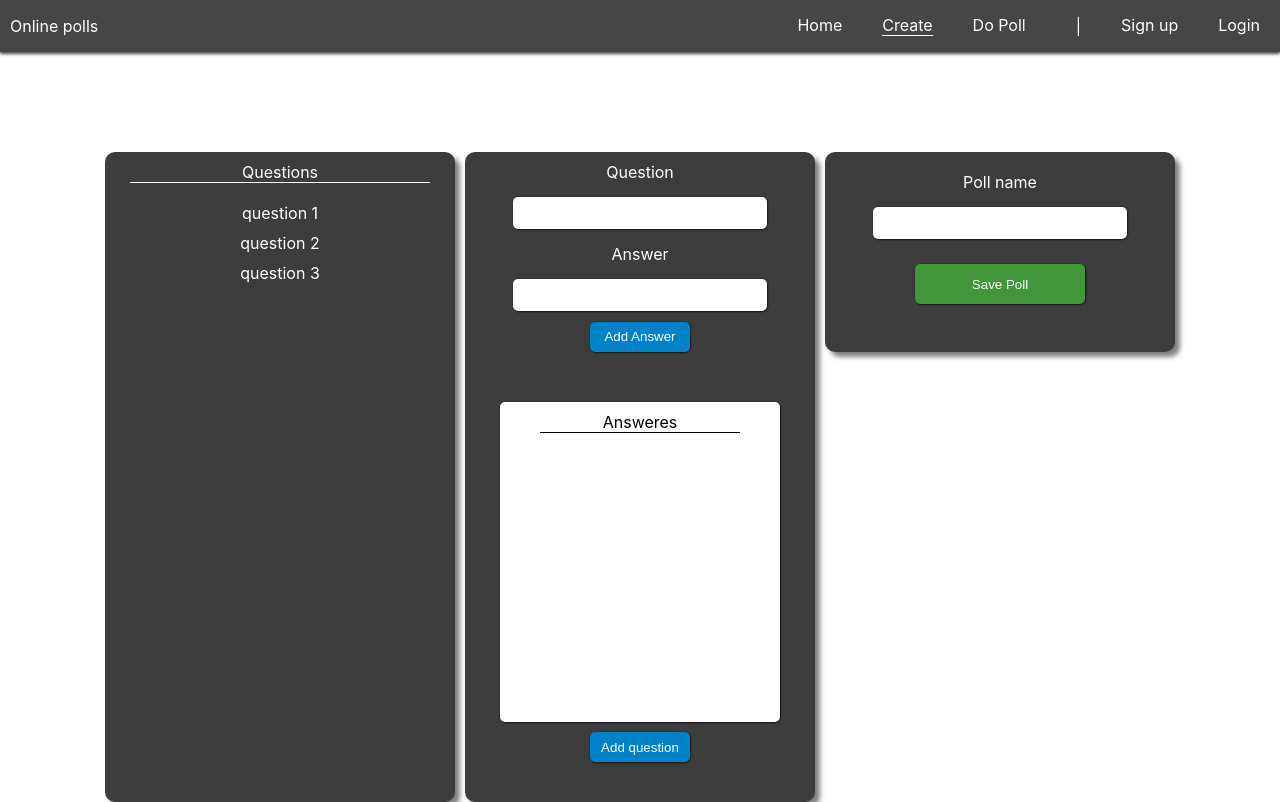
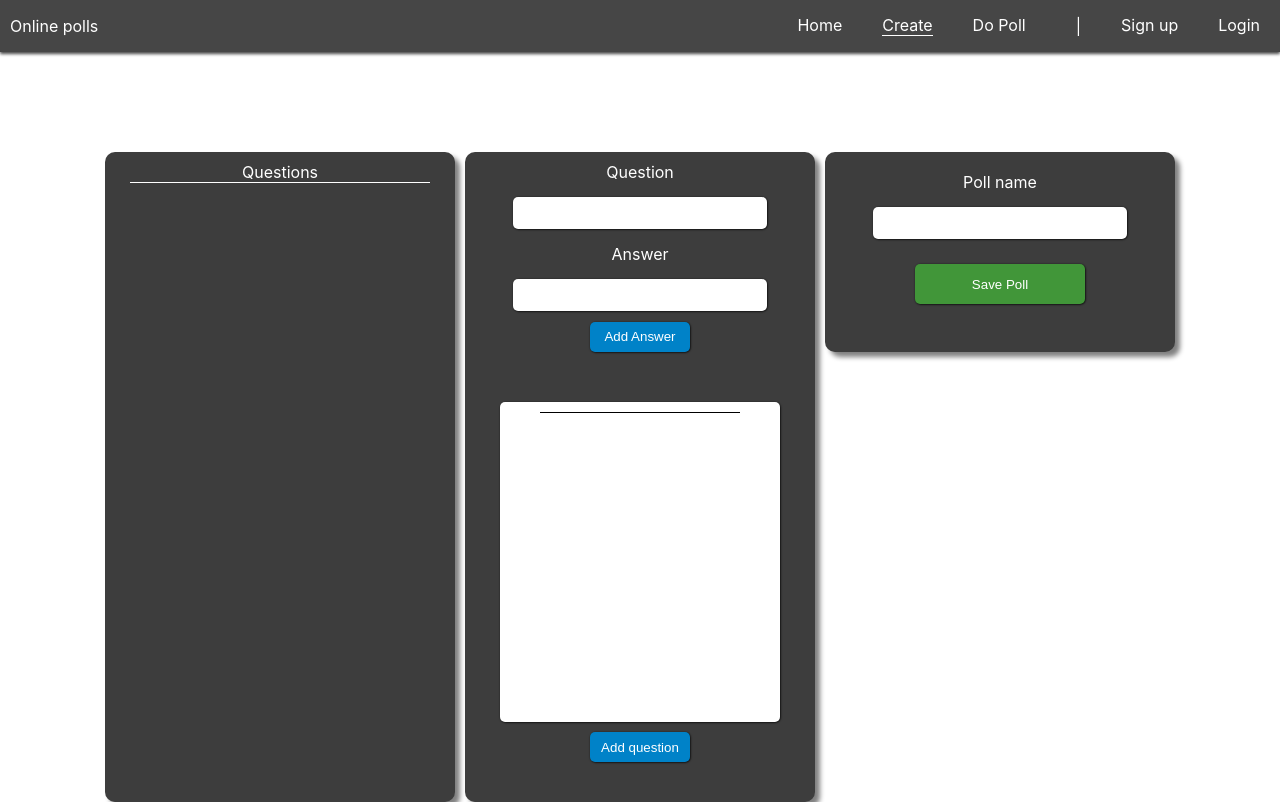
Before and after one commit to magnus-mollevik/online_polls, a React (Create React App) app: page /Create in a window 1280 px wide. Built offline with nearby package versions, Linux system fonts and the light colour scheme.

Commit message:
Created logic for creating a poll

```diff
--- a/src/components/CreatePollComponent.jsx
+++ b/src/components/CreatePollComponent.jsx
@@ -5,15 +5,49 @@ import { FinishPollButton } from '../styles/StyledComponents'
 import { CreatePollForm } from '../styles/StyledComponents'
 
 const CreatePollComponent = () => {
+    const [questionList, setQuestionList] = useState([]);
+    const [pollName, setPollName] = useState("");
+
+    const addQuestionToList = (questionWithAnswers) =>{
+        let exists = false;
+        questionList.forEach(element => {
+            if(element.question===questionWithAnswers.question){
+                exists = true;
+            }
+        });
+        if(!exists){
+        setQuestionList(prev => [...prev,questionWithAnswers]);
+        }
+        else{
+            alert("question allready exists");
+        }
+    }
+
+    const handlePollNameChange = (e) =>{
+        const input = e.target.value;
+        setPollName(input);
+    }
+
+    const addPoll = (e) =>{
+        e.preventDefault();
+        const poll = {
+            pollName: pollName,
+            creatorId: 0,
+            questions: questionList
+        }
+
+        console.log(poll);
+    }
+
 
     return (
         <CreatePollForm>
-            <QuestionListComponent></QuestionListComponent>
-            <CreateQuestionComponent/>
+            <QuestionListComponent questionList={questionList}/>
+            <CreateQuestionComponent addQuestionToList={addQuestionToList}/>
             <section>
                 <p>Poll name</p>
-                <input type="text"></input>
-                <FinishPollButton>Save Poll</FinishPollButton>
+                <input value={pollName} onChange={handlePollNameChange} type="text"></input>
+                <FinishPollButton onClick={addPoll}>Save Poll</FinishPollButton>
             </section>
 
         </CreatePollForm>
--- a/src/components/CreateQuestionComponent.jsx
+++ b/src/components/CreateQuestionComponent.jsx
@@ -2,9 +2,10 @@ import React, { useState } from "react";
 import { ButtonBlue } from '../styles/StyledComponents';
 import { CreateQuestionDiv } from '../styles/StyledComponents';
 
-const CreateQuestionComponent = (props) => {
+const CreateQuestionComponent = ({ addQuestionToList }) => {
     const [answersList, setAnswersList] = useState([]);
     const [answer, setAnswer] = useState("");
+    const [question, setQuestion] = useState("");
 
     const handleAnswer = (e) => {
         e.preventDefault();
@@ -16,17 +17,44 @@ const CreateQuestionComponent = (props) => {
                 }
             })
             if (!exist) {
-                answersList.push(answer)
+                answersList.push(answer);
                 setAnswersList(answersList);
                 handleAnswerChange(e);
             }
+            else {
+                alert("answer allready exists");
+            }
         }
+    };
 
+    const handleQuestionChange = (e) => {
+        const input = e.target.value;
+        setQuestion(input);
     };
 
     const handleQuestion = (e) => {
+        e.preventDefault();
+        const QuestionWithAnswers = {
+            question: question,
+            answersList: answersList
+        }
+        if (QuestionWithAnswers.answersList.length < 0) {
+            alert("You haven't added any answers")
+        }
+        if (QuestionWithAnswers.question === "") {
+            alert("Please add a question")
+        }
+        else {
+            addQuestionToList(QuestionWithAnswers);
+            clearAll();
+        }
+    };
 
-    };
+    const clearAll = () => {
+        setAnswersList([]);
+        setAnswer("");
+        setQuestion("");
+    }
 
     const handleAnswerChange = (e) => {
         const input = e.target.value;
@@ -36,12 +64,12 @@ const CreateQuestionComponent = (props) => {
     return (
         <CreateQuestionDiv>
             <p>Question</p>
-            <input type="text"></input>
+            <input value={question} onChange={handleQuestionChange} type="text"></input>
             <p>Answer</p>
             <input value={answer} onChange={handleAnswerChange} type="text"></input>
             <ButtonBlue onClick={handleAnswer}>Add Answer</ButtonBlue>
             <div>
-                <p>Answeres</p>
+                <p>{question}</p>
                 <ul>{answersList.map((item) => {
                     return <li key={item}>{item}</li>
                 })}
@@ -52,6 +80,4 @@ const CreateQuestionComponent = (props) => {
     )
 }
 
-
-
 export default CreateQuestionComponent
--- a/src/components/QuestionListComponent.jsx
+++ b/src/components/QuestionListComponent.jsx
@@ -1,14 +1,21 @@
-import React from 'react'
+import React, { useState } from 'react'
 import { QuestionListDiv } from '../styles/StyledComponents'
 
-const QuestionListComponent = () => {
+const QuestionListComponent = ({ questionList }) => {
+    const questions = [...questionList];
     return (
         <QuestionListDiv>
             <p>Questions</p>
             <ul>
-                <li>question 1</li>
-                <li>question 2</li>
-                <li>question 3</li>
+                {questions.map((item) => {
+                    const answers = [...item.answersList];
+                    return <li key={item.question}>{item.question}
+                        <ul>{answers.map((answer)=>{
+                            return <li key={answer}>{answer}</li>
+                        })}
+                        </ul>
+                    </li>
+                })}
             </ul>
         </QuestionListDiv>
     )
```
